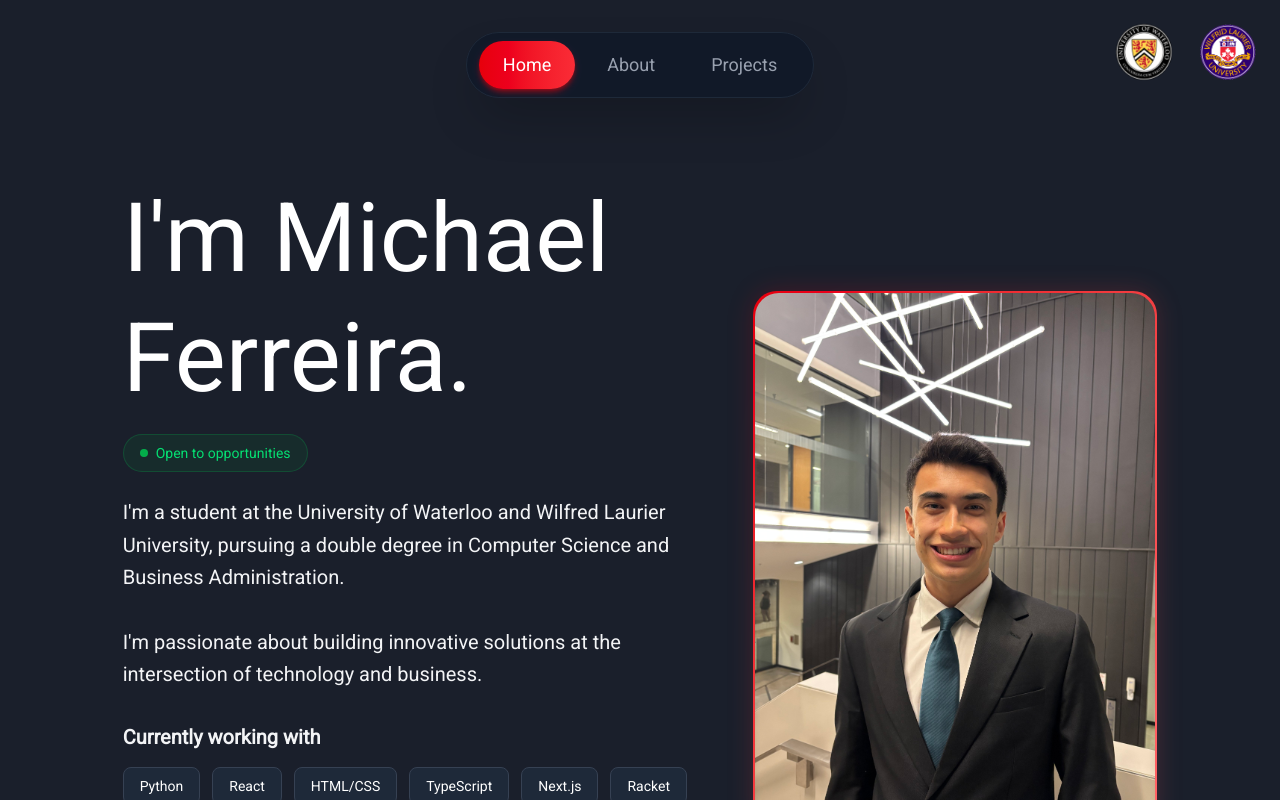
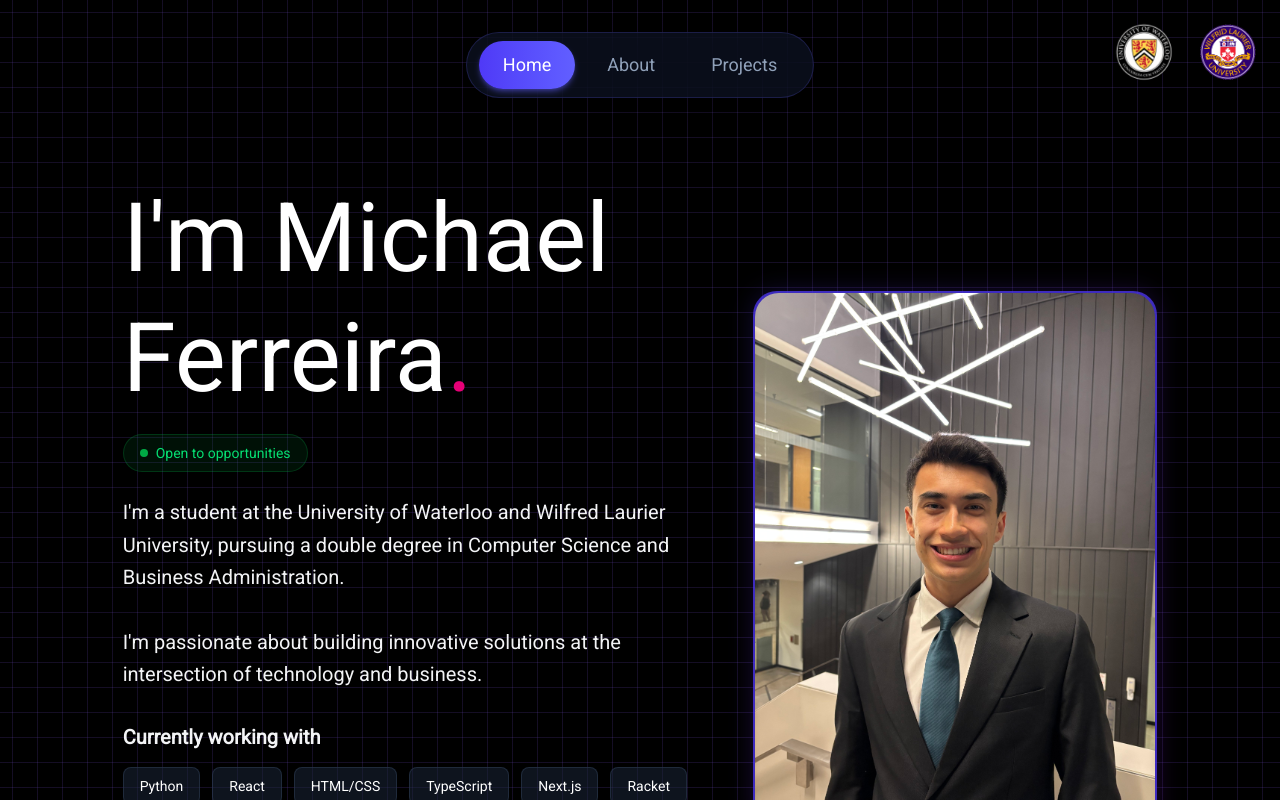
Before and after one commit to michaeljf07/personal-website, a Next.js app: page / in a window 1280 px wide. Shown: the top 800 px of the page. Built offline with nearby package versions, Linux system fonts and the light colour scheme.

Commit message:
changed color scheme

```diff
--- a/app/globals.css
+++ b/app/globals.css
@@ -1,12 +1,42 @@
 @import "tailwindcss";
 
 :root {
-    --background: #1a1f2b;
+    --background: #0f1419;
     --foreground: #ffffff;
+    --accent: #6366f1;
+    --accent-light: #818cf8;
 }
 
 body {
-    background: var(--background);
+    background: linear-gradient(
+            0deg,
+            transparent 24%,
+            rgba(139, 92, 246, 0.15) 25%,
+            rgba(139, 92, 246, 0.15) 26%,
+            transparent 27%,
+            transparent 74%,
+            rgba(139, 92, 246, 0.15) 75%,
+            rgba(139, 92, 246, 0.15) 76%,
+            transparent 77%,
+            transparent
+        ),
+        linear-gradient(
+            90deg,
+            transparent 24%,
+            rgba(139, 92, 246, 0.15) 25%,
+            rgba(139, 92, 246, 0.15) 26%,
+            transparent 27%,
+            transparent 74%,
+            rgba(139, 92, 246, 0.15) 75%,
+            rgba(139, 92, 246, 0.15) 76%,
+            transparent 77%,
+            transparent
+        ),
+        #000000;
+    background-size: 50px 50px;
     color: var(--foreground);
-    font-family: Arial, Helvetica, sans-serif;
+    font-family: -apple-system, BlinkMacSystemFont, "Segoe UI", "Roboto",
+        "Oxygen", "Ubuntu", "Cantarell", sans-serif;
+    -webkit-font-smoothing: antialiased;
+    -moz-osx-font-smoothing: grayscale;
 }
--- a/app/page.tsx
+++ b/app/page.tsx
@@ -7,7 +7,8 @@ export default function Home() {
         <div className="flex flex-col lg:flex-row mx-auto my-20 w-11/12 lg:w-5/6 max-w-[1400px] px-4 gap-12 lg:gap-16">
             <div className="w-full lg:w-3/5 flex flex-col justify-center">
                 <h1 className="text-5xl sm:text-6xl lg:text-8xl leading-tight mb-2 pb-2">
-                    I&apos;m Michael Ferreira.
+                    I&apos;m Michael Ferreira
+                    <span className="text-pink-600">.</span>
                 </h1>
 
                 <WorkStatus />
@@ -39,7 +40,7 @@ export default function Home() {
                         ].map((tech) => (
                             <span
                                 key={tech}
-                                className="bg-gray-800 border border-gray-700 rounded-lg px-4 py-2 text-sm cursor-default">
+                                className="bg-slate-800/50 border border-slate-700/50 rounded-lg px-4 py-2 text-sm cursor-default hover:border-indigo-500/30 transition-colors">
                                 {tech}
                             </span>
                         ))}
@@ -48,7 +49,7 @@ export default function Home() {
 
                 <div className="flex flex-row gap-4 items-center flex-wrap">
                     <Link href="/resume.pdf" target="_blank">
-                        <button className="bg-red-600 hover:bg-red-500 rounded-xl py-3 px-8 text-lg font-medium transition-all duration-200 hover:scale-105 hover:shadow-lg hover:shadow-red-600/50 w-auto flex-none hover: cursor-pointer">
+                        <button className="bg-indigo-600 hover:bg-indigo-500 rounded-xl py-3 px-8 text-lg font-medium transition-all duration-200 hover:scale-105 hover:shadow-lg hover:shadow-indigo-500/50 w-auto flex-none hover: cursor-pointer">
                             View Resume
                         </button>
                     </Link>
@@ -57,7 +58,7 @@ export default function Home() {
                         <Link
                             href="https://www.linkedin.com/in/michael-j-ferreira/"
                             target="_blank"
-                            className="bg-gray-800 hover:bg-gray-700 p-3 rounded-xl transition-all duration-200 hover:scale-110 border border-gray-700 hover:border-gray-600">
+                            className="bg-slate-800 hover:bg-slate-700 p-3 rounded-xl transition-all duration-200 hover:scale-110 border border-slate-700 hover:border-indigo-500/40">
                             <Image
                                 src="/linkedin.png"
                                 alt="LinkedIn"
@@ -68,7 +69,7 @@ export default function Home() {
                         <Link
                             href="https://github.com/michaeljf07"
                             target="_blank"
-                            className="bg-gray-800 hover:bg-gray-700 p-3 rounded-xl transition-all duration-200 hover:scale-110 border border-gray-700 hover:border-gray-600">
+                            className="bg-slate-800 hover:bg-slate-700 p-3 rounded-xl transition-all duration-200 hover:scale-110 border border-slate-700 hover:border-indigo-500/40">
                             <Image
                                 src="/github.png"
                                 alt="GitHub"
@@ -82,9 +83,9 @@ export default function Home() {
 
             <div className="w-full lg:w-2/5 flex justify-center items-center">
                 <div className="relative">
-                    <div className="absolute inset-0 bg-gradient-to-br from-red-600/20 to-red-400/20 rounded-3xl blur-md"></div>
+                    <div className="absolute inset-0 bg-gradient-to-br from-indigo-600/20 to-purple-600/20 rounded-3xl blur-md"></div>
 
-                    <div className="relative bg-gradient-to-br from-red-600 to-red-400 p-0.5 rounded-3xl">
+                    <div className="relative bg-indigo-600/75 p-0.5 rounded-3xl">
                         <Image
                             src="/headshot1.jpg"
                             alt="Michael Ferreira"
--- a/app/projects/page.tsx
+++ b/app/projects/page.tsx
@@ -18,7 +18,7 @@ export default function ProjectsPage() {
                 {projects.map((project, index) => (
                     <div
                         key={index}
-                        className="group bg-gradient-to-br from-gray-900 to-gray-800 border border-gray-800 text-white rounded-3xl shadow-xl overflow-hidden hover:shadow-2xl hover:shadow-red-600/20 transition-all duration-300 hover:-translate-y-2 flex flex-col">
+                        className="group bg-gradient-to-br from-slate-900 to-slate-950 border border-indigo-500/20 text-white rounded-3xl shadow-xl overflow-hidden hover:shadow-2xl hover:shadow-pink-500/20 transition-all duration-300 hover:-translate-y-2 flex flex-col">
                         <div className="relative overflow-hidden">
                             <div className="absolute inset-0 bg-gradient-to-t from-gray-900 via-transparent to-transparent opacity-0 group-hover:opacity-100 transition-opacity duration-300 z-10"></div>
                             <Image
@@ -31,7 +31,7 @@ export default function ProjectsPage() {
                         </div>
 
                         <div className="flex flex-col flex-grow p-6">
-                            <h2 className="text-2xl font-bold mb-3 group-hover:text-red-400 transition-colors duration-300">
+                            <h2 className="text-2xl font-bold mb-3 group-hover:text-pink-400 transition-colors duration-300">
                                 {project.title}
                             </h2>
                             <p className="text-gray-100 text-base mb-6 leading-relaxed flex-grow">
@@ -42,7 +42,7 @@ export default function ProjectsPage() {
                                 href={project.githubUrl}
                                 target="_blank"
                                 rel="noopener noreferrer"
-                                className="inline-flex items-center justify-center gap-2 bg-red-600 hover:bg-red-500 text-white text-center py-3 px-6 rounded-xl font-medium transition-all duration-200 hover:scale-105 hover:shadow-lg hover:shadow-red-600/50">
+                                className="inline-flex items-center justify-center gap-2 bg-indigo-600 hover:bg-indigo-500 text-white text-center py-3 px-6 rounded-xl font-medium transition-all duration-200 hover:scale-105 hover:shadow-lg hover:shadow-indigo-500/50">
                                 <svg
                                     className="w-5 h-5"
                                     fill="currentColor"
--- a/components/navbar.tsx
+++ b/components/navbar.tsx
@@ -33,9 +33,9 @@ export default function Navbar() {
     return (
         <nav className="flex justify-center my-8 px-4">
             <div className="relative">
-                <ul className="flex gap-2 text-base sm:text-lg px-3 py-2 rounded-full bg-gray-900/80 backdrop-blur-md border border-gray-800 shadow-2xl relative">
+                <ul className="flex gap-2 text-base sm:text-lg px-3 py-2 rounded-full bg-slate-900/60 backdrop-blur-xl border border-indigo-500/20 shadow-2xl relative">
                     <div
-                        className="absolute top-2 h-[calc(100%-1rem)] bg-gradient-to-r from-red-600 to-red-500 rounded-full transition-all duration-300 ease-out shadow-md shadow-red-600/50"
+                        className="absolute top-2 h-[calc(100%-1rem)] bg-gradient-to-r from-indigo-600 to-indigo-500 rounded-full transition-all duration-300 ease-out shadow-md shadow-indigo-500/40"
                         style={{
                             left: pillStyle.left,
                             width: pillStyle.width,
@@ -54,7 +54,7 @@ export default function Navbar() {
                                 className={`block px-6 py-2.5 rounded-full transition-all duration-300 font-medium text-center ${
                                     pathname === item.path
                                         ? "text-white"
-                                        : "text-gray-400 hover:text-white hover:bg-gray-800/50"
+                                        : "text-slate-400 hover:text-white hover:bg-slate-800/40"
                                 }`}>
                                 {item.name}
                             </Link>
```
Also changed, not shown: app/about/page.tsx (+20 -20 lines), 1 other file (tests, documents, lock files or other folders).
